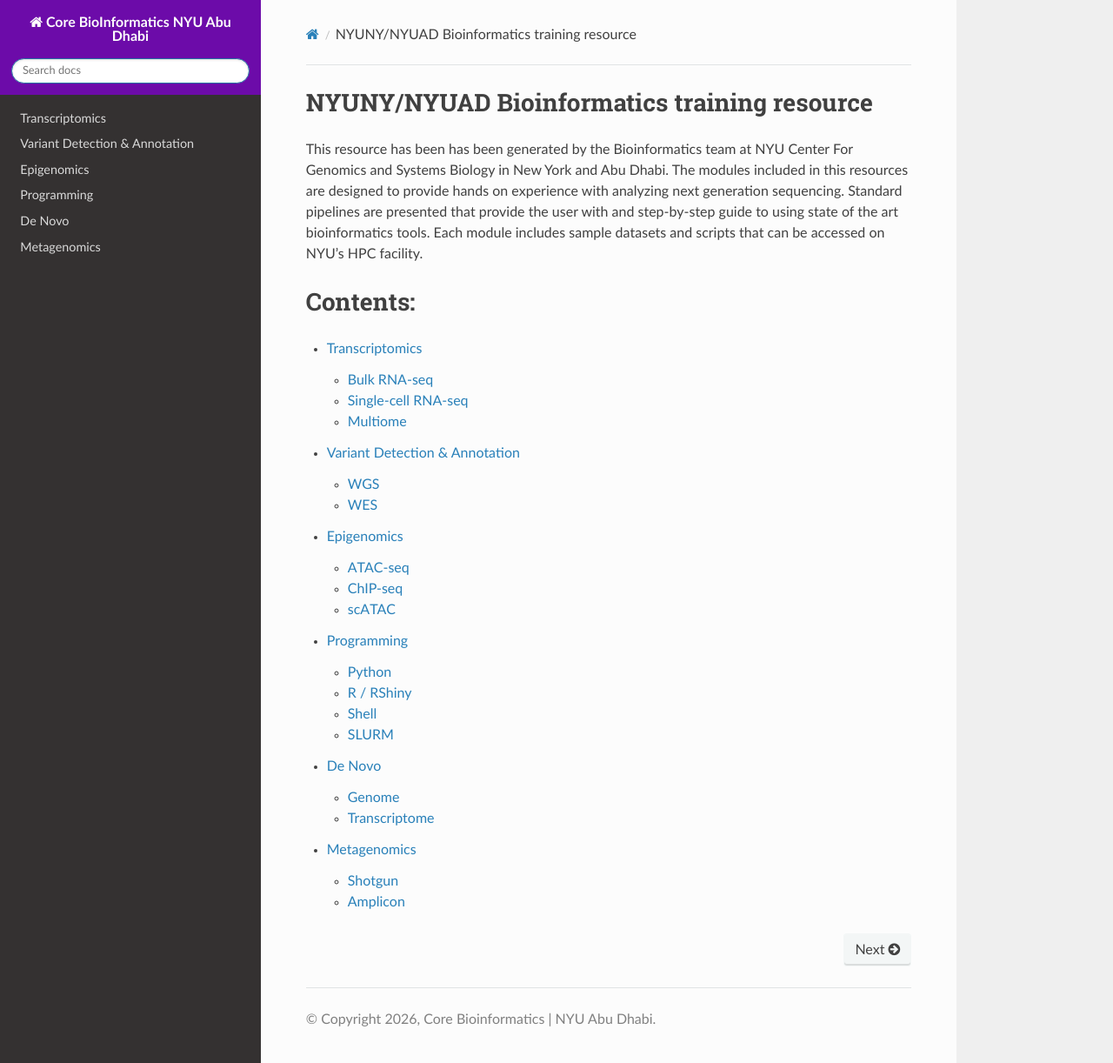
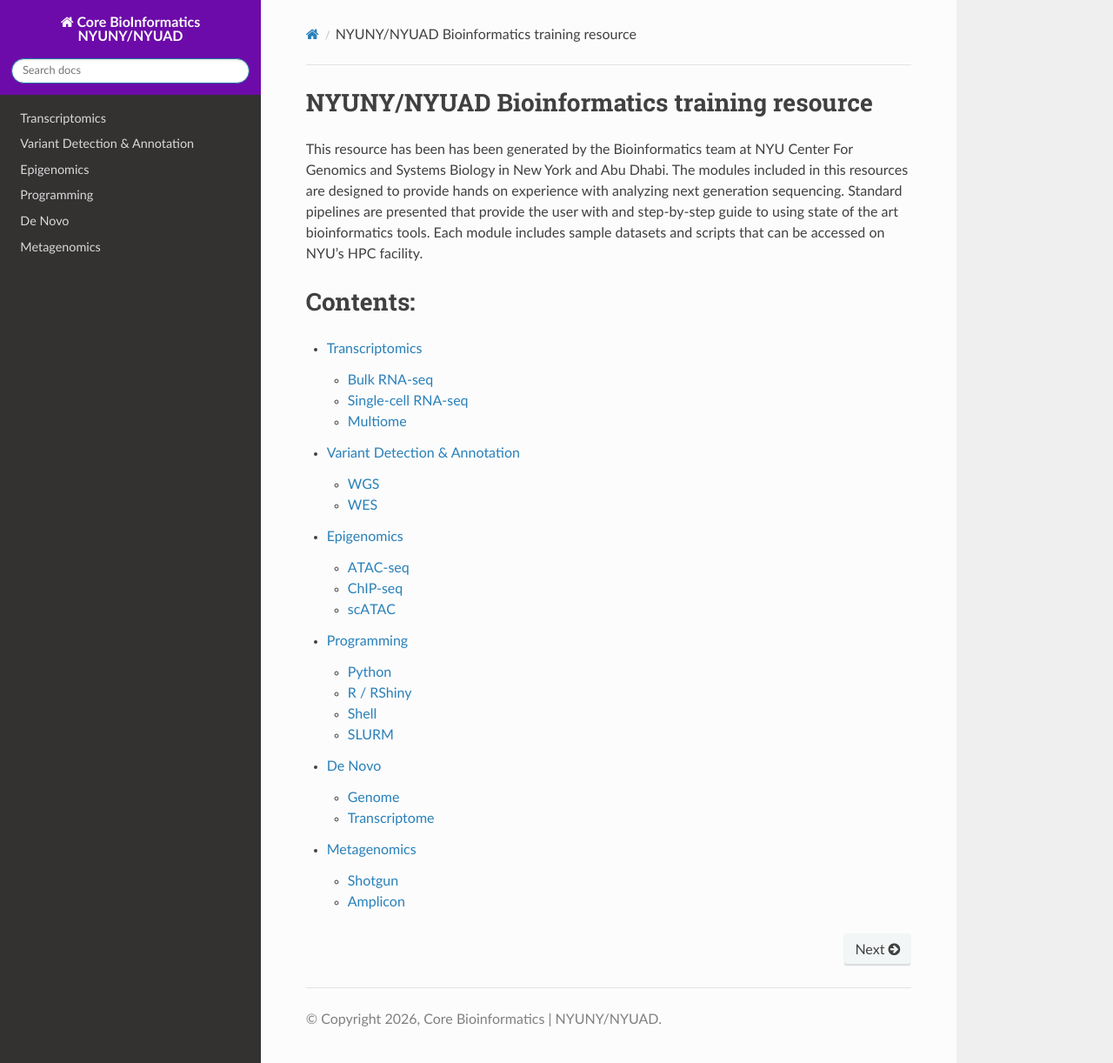
Before and after one commit to learn-gencore/learn-gencore, a Sphinx documentation site: the page built from source/index.rst, in a window 1280 px wide and 1222 px high. Shown: the whole window at 87% size. Built offline with Sphinx 7.4.7 and the Read the Docs theme 3.1.0, drawn with Linux system fonts in a browser that asks for light colours.

Commit message:
Update index.rst

```diff
--- a/source/conf.py
+++ b/source/conf.py
@@ -1,6 +1,6 @@
-project = 'Core BioInformatics  NYU Abu Dhabi'
-copyright = '2026, Core Bioinformatics | NYU Abu Dhabi'
-author = 'Core Bioinformatics NYU Abu Dhabi'
+project = 'Core BioInformatics  NYUNY/NYUAD'
+copyright = '2026, Core Bioinformatics | NYUNY/NYUAD'
+author = 'Core Bioinformatics NYUNY/NYUAD'
 release = '1.0'
 
 
```
